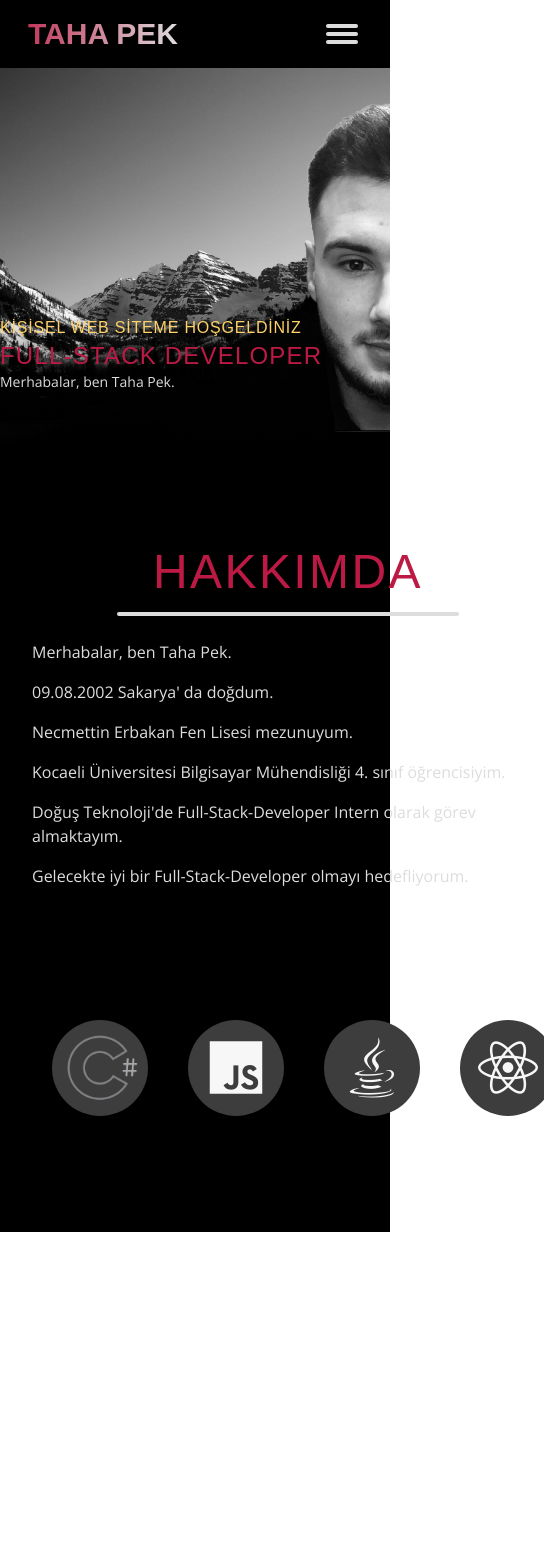
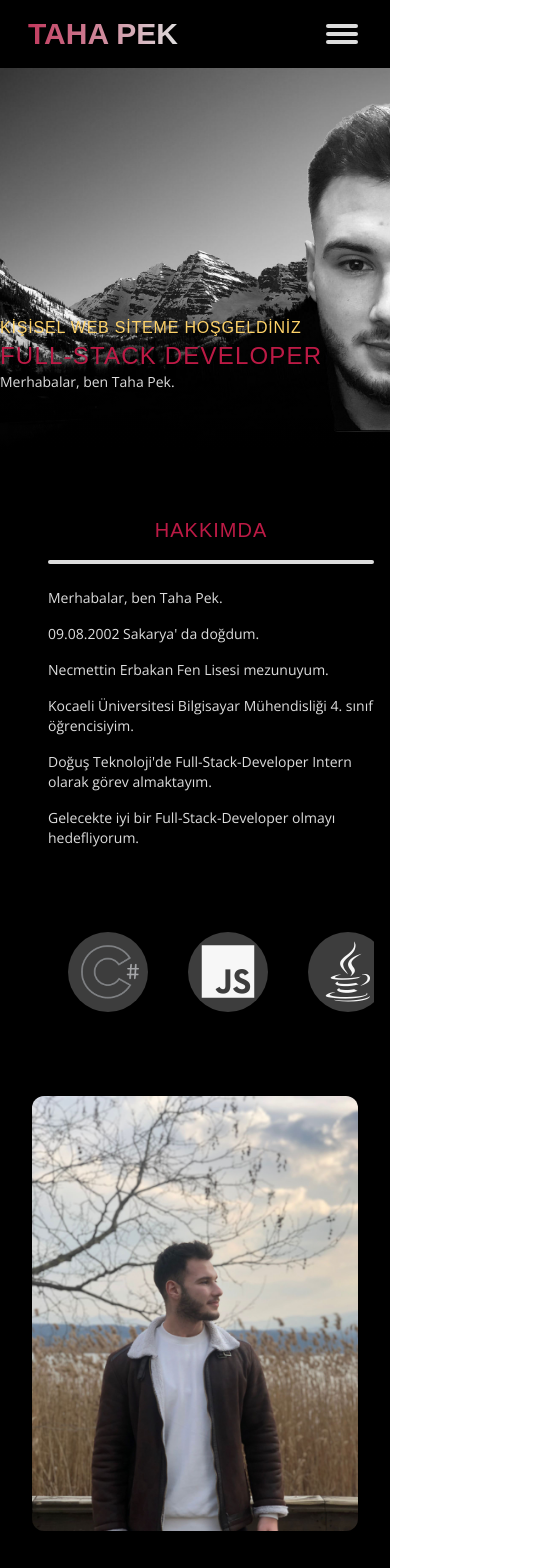
Before and after one commit to tahapek5454/Personal-Web-Site-With-React, a React (Create React App) app: page / in a window 390 px wide. Shown: the top 1568 px of the page, 544 px wide, since content can reach past the window. Before the commit the page ends 1232 px from the top, so only its background shows below. Built offline with nearby package versions, Linux system fonts and the light colour scheme; a web font is replaced by a local one.

Commit message:
update: set responsive

```diff
--- a/src/components/customAbout/CustomAbout.tsx
+++ b/src/components/customAbout/CustomAbout.tsx
@@ -6,81 +6,81 @@ import './CustomAbout.css'
 function CustomAbout() {
     return (
         <>
-            <section className='py-24 bg-black'>
+            <section className='py-16 md:py-24 px-4 bg-black'>
 
-                <div className='container flex space-x-8  '>
-                    <div className='basis-1/3 '>
+                <div className='container flex flex-col-reverse md:flex-row space-x-8  '>
+                    <div className='basis-1/3 px-4 md:px-0 '>
                         <img src={personAbout} alt="" className='rounded-xl hover:scale-110  hover:opacity-50 duration-500' />
                     </div>
 
                     <div className='basis-2/3 '>
 
                         <div className='flex flex-col items-center justify-center'>
-                            <h2 className='text-5xl text-gega-red tracking-wider'>HAKKIMDA</h2>
-                            <div className='bg-gega-grey w-2/3 h-1 rounded-full mt-4'></div>
+                            <h2 className='text-xl md:text-5xl text-gega-red tracking-wider'>HAKKIMDA</h2>
+                            <div className='bg-gega-grey w-full md:w-2/3 h-1 rounded-full mt-4'></div>
                         </div>
 
                         <div className='flex flex-col items-center justify-center mt-2 group'>
-                            <ul className='list-none'>
-                                <li className='font-open text-gega-grey mt-4 group-hover:mt-7 duration-500 '>Merhabalar, ben Taha Pek.</li>
-                                <li className='font-open text-gega-grey mt-4 group-hover:mt-7 duration-500 '>09.08.2002 Sakarya' da doğdum.</li>
-                                <li className='font-open text-gega-grey mt-4 group-hover:mt-7 duration-500 '>Necmettin Erbakan Fen Lisesi mezunuyum.</li>
-                                <li className='font-open text-gega-grey mt-4 group-hover:mt-7 duration-500 '>Kocaeli Üniversitesi Bilgisayar Mühendisliği 4. sınıf öğrencisiyim.</li>
-                                <li className='font-open text-gega-grey mt-4 group-hover:mt-7 duration-500 '>Doğuş Teknoloji'de Full-Stack-Developer Intern olarak görev almaktayım.</li>
-                                <li className='font-open text-gega-grey mt-4 group-hover:mt-7 duration-500 '>Gelecekte iyi bir Full-Stack-Developer olmayı hedefliyorum.</li>
+                            <ul className='list-none text-sm md:text-lg text-gega-grey font-open'>
+                                <li className='mt-4 group-hover:mt-6 duration-500 '>Merhabalar, ben Taha Pek.</li>
+                                <li className='mt-4 group-hover:mt-6 duration-500 '>09.08.2002 Sakarya' da doğdum.</li>
+                                <li className='mt-4 group-hover:mt-6 duration-500 '>Necmettin Erbakan Fen Lisesi mezunuyum.</li>
+                                <li className='mt-4 group-hover:mt-6 duration-500 '>Kocaeli Üniversitesi Bilgisayar Mühendisliği 4. sınıf öğrencisiyim.</li>
+                                <li className='mt-4 group-hover:mt-6 duration-500 '>Doğuş Teknoloji'de Full-Stack-Developer Intern olarak görev almaktayım.</li>
+                                <li className='mt-4 group-hover:mt-6 duration-500 '>Gelecekte iyi bir Full-Stack-Developer olmayı hedefliyorum.</li>
                             </ul>
                         </div>
 
 
-                        <div className='flex items-center justify-center mt-28'>
+                        <div className='flex items-center justify-center mt-16 mb-16 md:mb-0 md:mt-28'>
                             <div className="w-128 overflow-x-auto custom-scrollbar">
                                 <ul className="flex">
-                                    <li className="w-24 h-24 flex-shrink-0 m-5">
+                                    <li className="w-20 h-20 md:w-24 md:h-24 flex-shrink-0 m-5">
                                         <div className='w-full h-full flex rounded-full text-center items-center bg-pek-grey justify-center'>
                                             <img src={csharpIcon} alt="" />
                                         </div>
                                     </li>
-                                    <li className="w-24 h-24 flex-shrink-0 m-5">
+                                    <li className="w-20 h-20 md:w-24 md:h-24 flex-shrink-0 m-5">
                                         <div className='w-full h-full flex rounded-full text-center items-center bg-pek-grey justify-center'>
                                             <i className="fa-brands fa-js text-gega-white text-6xl "></i>
                                         </div>
                                     </li>
-                                    <li className="w-24 h-24 flex-shrink-0 m-5">
+                                    <li className="w-20 h-20 md:w-24 md:h-24 flex-shrink-0 m-5">
                                         <div className='w-full h-full flex rounded-full text-center items-center bg-pek-grey justify-center'>
                                             <i className="fa-brands fa-java text-gega-white text-6xl "></i>
                                         </div>
                                     </li>
-                                    <li className="w-24 h-24 flex-shrink-0 m-5">
+                                    <li className="w-20 h-20 md:w-24 md:h-24 flex-shrink-0 m-5">
                                         <div className='w-full h-full flex rounded-full text-center items-center bg-pek-grey justify-center'>
                                             <i className="fa-brands fa-react text-gega-white text-6xl "></i>
                                         </div>
                                     </li>
-                                    <li className="w-24 h-24 flex-shrink-0 m-5">
+                                    <li className="w-20 h-20 md:w-24 md:h-24 flex-shrink-0 m-5">
                                         <div className='w-full h-full flex rounded-full text-center items-center bg-pek-grey justify-center'>
                                             <i className="fa-brands fa-angular text-gega-white text-6xl "></i>
                                         </div>
                                     </li>
-                                    <li className="w-24 h-24 flex-shrink-0 m-5">
+                                    <li className="w-20 h-20 md:w-24 md:h-24 flex-shrink-0 m-5">
                                         <div className='w-full h-full flex rounded-full text-center items-center bg-pek-grey justify-center'>
                                             <i className="fa-brands fa-vuejs text-gega-white text-6xl "></i>
                                         </div>
                                     </li>
-                                    <li className="w-24 h-24 flex-shrink-0 m-5">
+                                    <li className="w-20 h-20 md:w-24 md:h-24 flex-shrink-0 m-5">
                                         <div className='w-full h-full flex rounded-full text-center items-center bg-pek-grey justify-center'>
                                             <i className="fa-brands fa-html5 text-gega-white text-6xl "></i>
                                         </div>
                                     </li>
-                                    <li className="w-24 h-24 flex-shrink-0 m-5">
+                                    <li className="w-20 h-20 md:w-24 md:h-24 flex-shrink-0 m-5">
                                         <div className='w-full h-full flex rounded-full text-center items-center bg-pek-grey justify-center'>
                                             <i className="fa-brands fa-css3-alt text-gega-white text-6xl "></i>
                                         </div>
                                     </li>
-                                    <li className="w-24 h-24 flex-shrink-0 m-5">
+                                    <li className="w-20 h-20 md:w-24 md:h-24 flex-shrink-0 m-5">
                                         <div className='w-full h-full flex rounded-full text-center items-center bg-pek-grey justify-center'>
                                             <i className="fa-brands fa-python text-gega-white text-6xl "></i>
                                         </div>
                                     </li>
-                                    <li className="w-24 h-24 flex-shrink-0 m-5">
+                                    <li className="w-20 h-20 md:w-24 md:h-24 flex-shrink-0 m-5">
                                         <div className='w-full h-full flex rounded-full text-center items-center bg-pek-grey justify-center'>
                                             <i className="fa-solid fa-cloud text-gega-white text-6xl "></i>
                                         </div>
```
